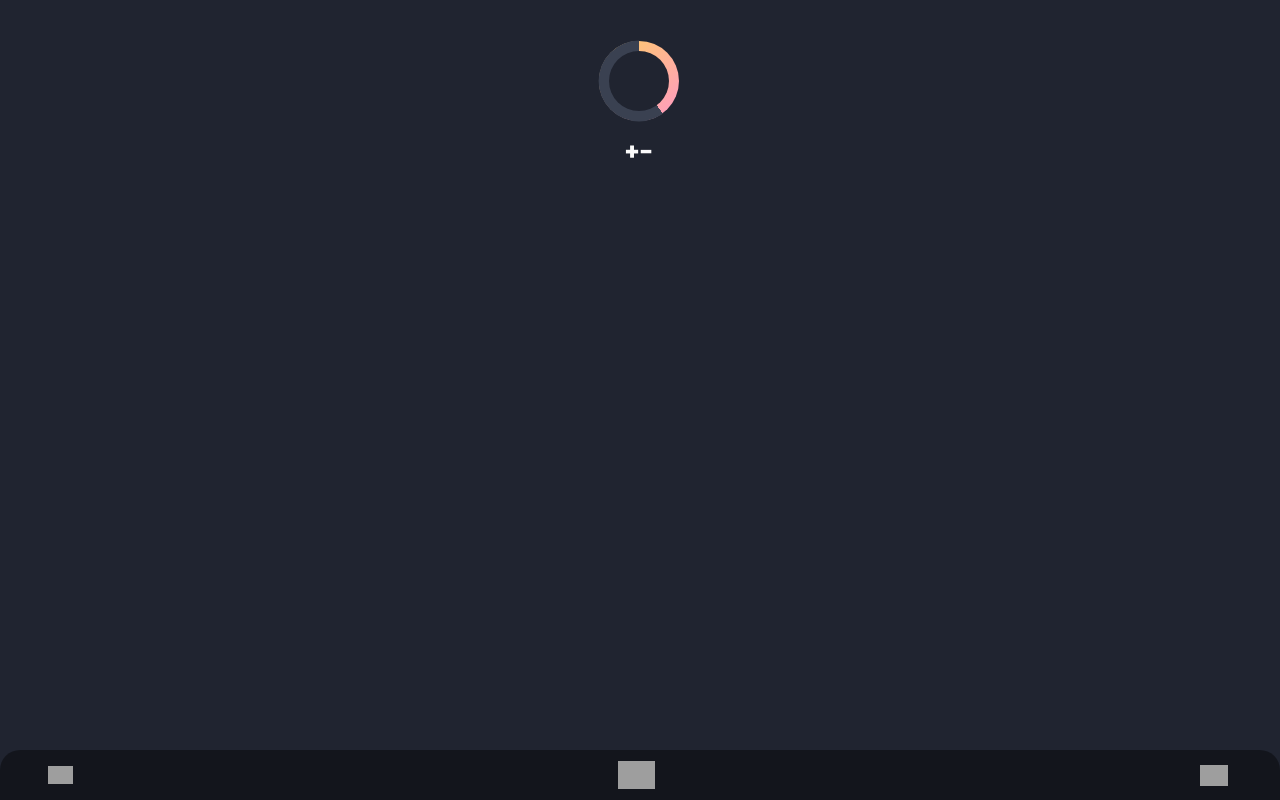
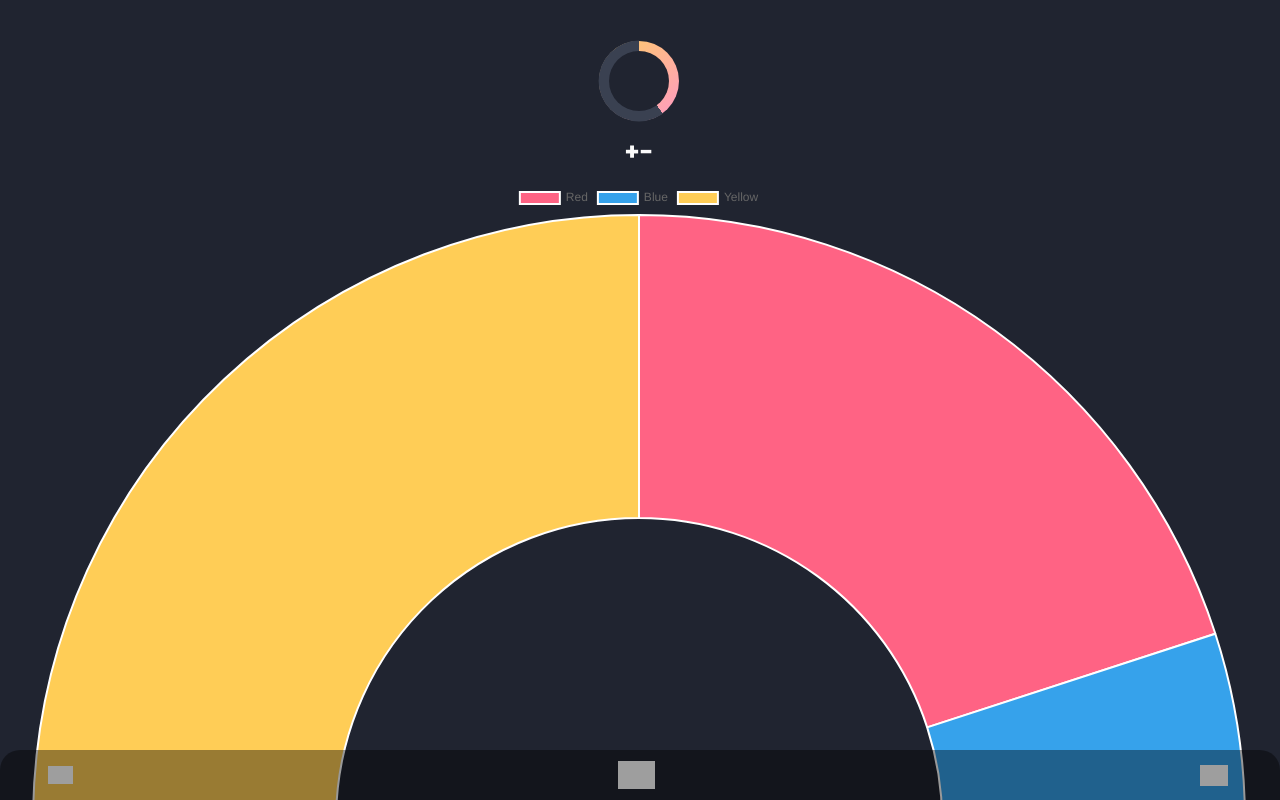
Before and after one commit to jonaphil/FEND-Fitness-React, a React (Vite) app: page /hello-world in a window 1280 px wide. Shown: the top 800 px of the page. Built offline with nearby package versions, Linux system fonts and the light colour scheme; grey boxes are pictures that could not be loaded.

Commit message:
Added Chartjs as a library!

```diff
--- a/package.json
+++ b/package.json
@@ -9,8 +9,10 @@
   },
   "dependencies": {
     "@apollo/client": "^3.9.10",
+    "chart.js": "^4.4.2",
     "graphql": "^16.8.1",
     "react": "^18.2.0",
+    "react-chartjs-2": "^5.2.0",
     "react-dom": "^18.2.0",
     "react-router-dom": "^6.22.3"
   },
--- a/src/pages/HelloWorld.jsx
+++ b/src/pages/HelloWorld.jsx
@@ -3,6 +3,8 @@ import { useState } from "react";
 import Card from "../components/Card";
 import { ddark, dmedium, dlight } from "../styles/variables";
 import ProgressCircle from "../components/ProgressCircle";
+import "chart.js/auto";
+import { Doughnut } from "react-chartjs-2";
 
 export default function HelloWorld() {
   const [percentage, setPercentage] = useState(40);
@@ -32,6 +34,23 @@ export default function HelloWorld() {
           <h2>-</h2>
         </button>
       </div>
+      <Doughnut
+        data={{
+          labels: ["Red", "Blue", "Yellow"],
+          datasets: [
+            {
+              label: "My First Dataset",
+              data: [100 / (percentage * 0.1), percentage, 100 - percentage],
+              backgroundColor: [
+                "rgb(255, 99, 132)",
+                "rgb(54, 162, 235)",
+                "rgb(255, 205, 86)",
+              ],
+              hoverOffset: 4,
+            },
+          ],
+        }}
+      />
     </MainScreen>
   );
 }
```
